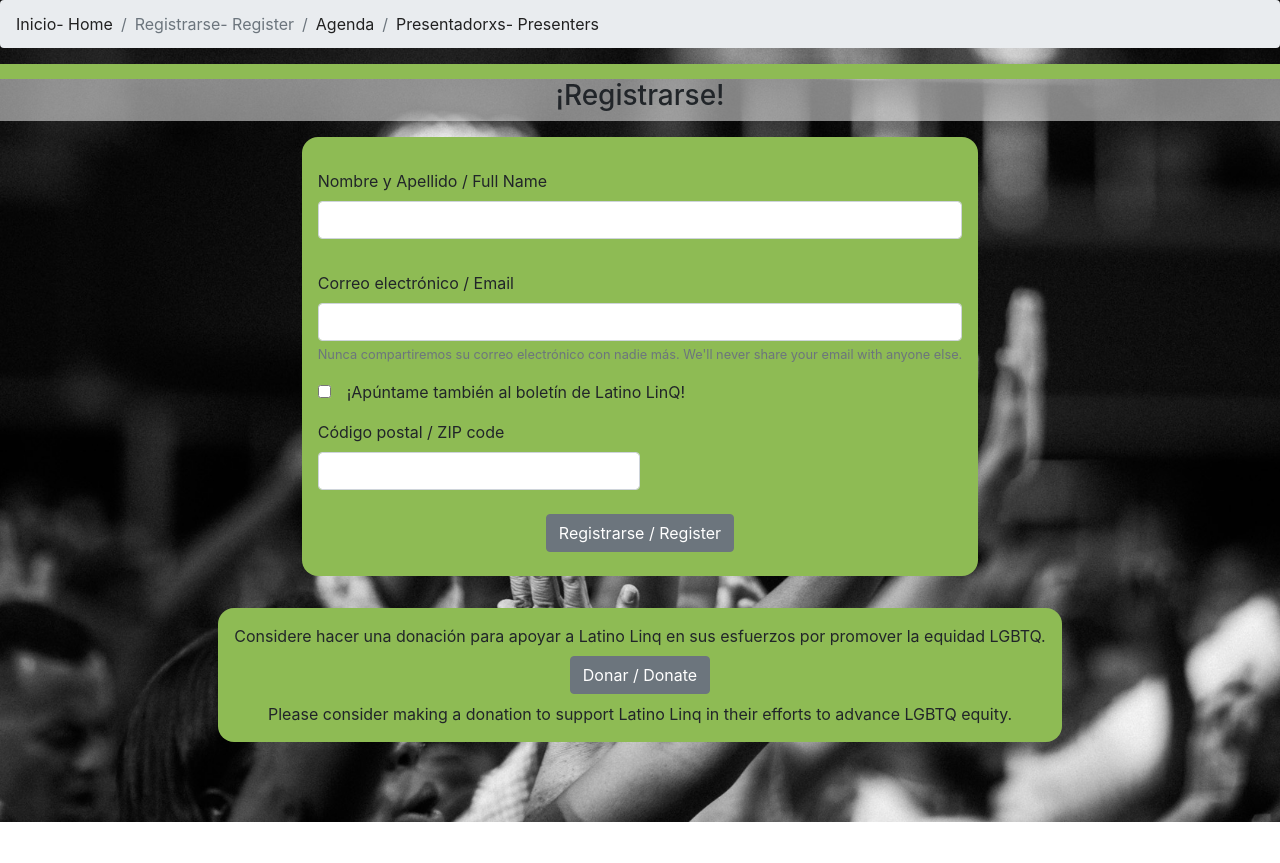
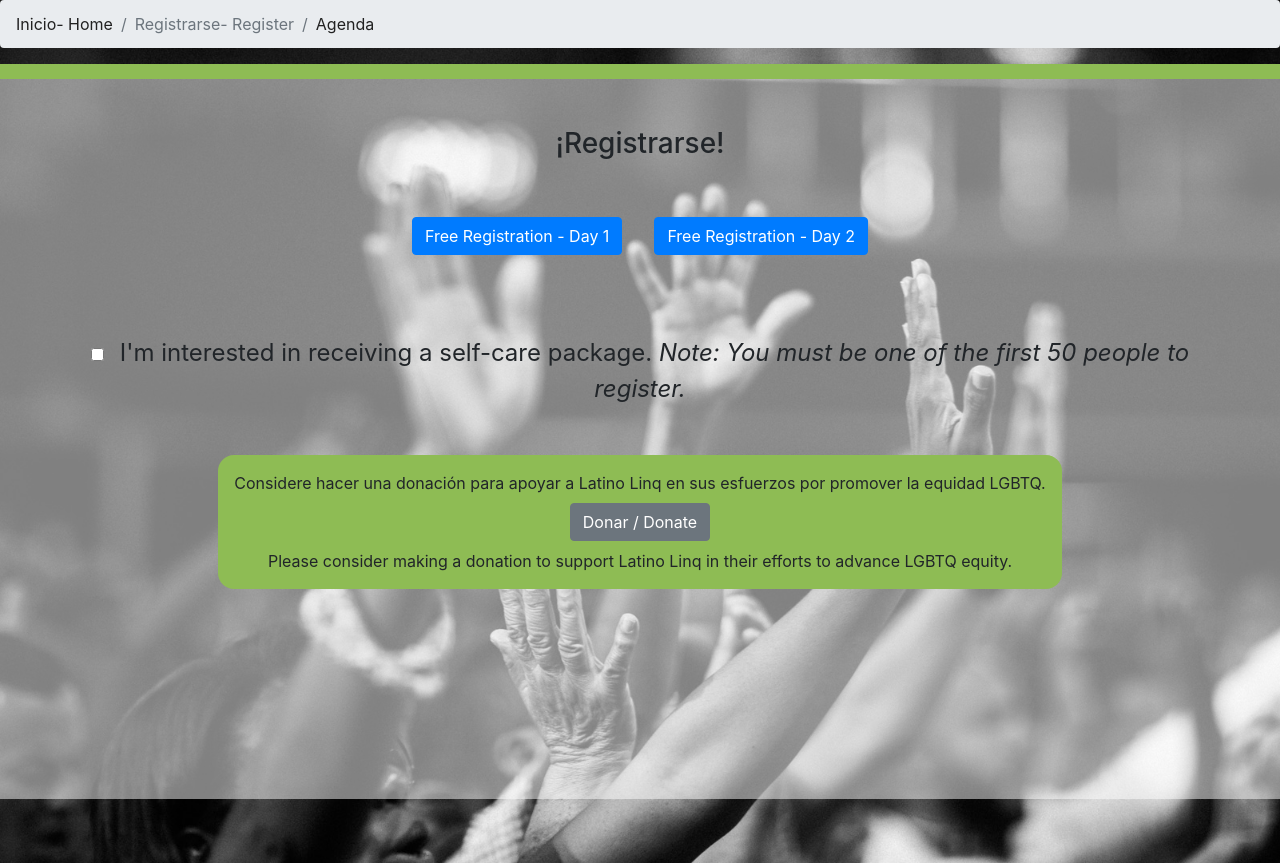
Before and after one commit to scottrollan/linq-events, a React (Create React App) app: page /Register in a window 1280 px wide. Before the commit the page ends 822 px from the top, so only its background shows below. Built offline with nearby package versions, Linux system fonts and the light colour scheme; the HTML template or start-up script is replaced by a standard one.

Commit message:
updaed cou on regisration page and agenda, removed Presenters page from nav until info is available

```diff
--- a/src/components/Menu.js
+++ b/src/components/Menu.js
@@ -15,9 +15,9 @@ export default function Menu() {
       <Link to="/Agenda" className="breadcrumb-item" id="agenda">
         Agenda
       </Link>
-      <Link to="/Presenters" className="breadcrumb-item" id="presenters">
+      {/* <Link to="/Presenters" className="breadcrumb-item" id="presenters">
         Presentadorxs<span className={styles.eng}> - Presenters</span>
-      </Link>
+      </Link> */}
     </Breadcrumb>
   );
 }
--- a/src/components/MessagePopup.js
+++ b/src/components/MessagePopup.js
@@ -26,7 +26,7 @@ export default function MessagePopup() {
           </Button>
           <Button
             variant="secondary"
-            href="https://www.paypal.com/fundraiser/charity/1436824"
+            href="https://secure.everyaction.com/JLZYxY_D9kqnTm7ezSa0bA2"
             target="_blank"
             rel="noopener noreferrer"
             style={{
--- a/src/components/RegisterForm.js
+++ b/src/components/RegisterForm.js
@@ -136,6 +136,7 @@ export default function RegisterForm() {
           ¡Apúntame también al boletín de Latino LinQ!
         </span>
       </div>
+
       <Form.Group className={styles.formGroup} controlId="formGridZip">
         <Form.Label className={styles.label}>
           Código postal / ZIP code
@@ -151,6 +152,25 @@ export default function RegisterForm() {
           required
         />
       </Form.Group>
+      <div
+        className={styles.formGroup}
+        style={{
+          display: 'flex',
+          flexDirection: 'row',
+          alignItems: 'center',
+        }}
+      >
+        <input
+          type="checkbox"
+          id="regalito"
+          name="checkbox"
+          onChange={(e) => handleChange(e)}
+        />
+        <span style={{ marginLeft: '1rem' }}>
+          I'm interested in receiving a self-care package.{' '}
+          <em>Note: You must be one of the first 50 people to register. </em>{' '}
+        </span>
+      </div>
       <Button variant="secondary" className={styles.submit} type="submit">
         Registrarse / Register
       </Button>
--- /dev/null
+++ b/src/components/ZoomModal.module.scss
@@ -0,0 +1,5 @@
+@import '../styles/custom-properties.scss';
+
+.modal {
+  visibility: visible;
+}
--- a/src/components/pages/Agenda.module.scss
+++ b/src/components/pages/Agenda.module.scss
@@ -34,7 +34,9 @@
   padding: 1rem 15vw 1rem calc(15vw + 3rem);
   text-indent: -3rem; //this will indent every line except first line
 }
-
+.subText {
+  text-indent: 0;
+}
 .presenter {
   border: none;
 }
--- a/src/components/pages/Landing.js
+++ b/src/components/pages/Landing.js
@@ -19,7 +19,11 @@ export default function Landing() {
       <MessagePopup />
       <div className={styles.landingContent}>
         <Card className={styles.card}>
-          <Card.Header as="h3">Título de la conferencia</Card.Header>
+          <Card.Header as="h3">Entre Nos 2020</Card.Header>
+          <Card.Header as="h5">
+            Un espacio virtual para acabar con el estigma y promover el
+            bienestar emocional.
+          </Card.Header>
           <Card.Body>
             <blockquote className="blockquote mb-0">
               <p className={styles.pp}>
--- a/src/components/pages/Register.js
+++ b/src/components/pages/Register.js
@@ -3,10 +3,14 @@ import $ from 'jquery';
 import { Button } from 'react-bootstrap';
 import Menu from '../Menu';
 import MessagePopup from '../MessagePopup';
-import RegisterForm from '../RegisterForm';
+// import RegisterForm from '../RegisterForm';
 import styles from './Register.module.scss';
 
 export default function Register() {
+  const handleChange = () => {
+    $('#regalitoBtn').toggle('display');
+  };
+
   useEffect(() => {
     $('#register').addClass('active');
   });
@@ -18,8 +22,48 @@ export default function Register() {
         <div className={styles.header}>
           <h3>¡Registrarse!</h3>
         </div>
-        <RegisterForm />
-        <div className={styles.form}>
+        <div className={styles.section}>
+          <Button
+            className={styles.button}
+            href="https://latinolinq-org.zoom.us/meeting/register/tJUlfu6hpj0vHdNgOVKitA_jvgEF8zKlYqVd"
+            target="_blank"
+            rel="noopener noreferrer"
+          >
+            Free Registration - Day 1
+          </Button>
+          <Button
+            className={styles.button}
+            href="https://latinolinq-org.zoom.us/meeting/register/tJUpce2qpjosGtVA0-vBjSFZqLDe9wESo98D"
+            target="_blank"
+            rel="noopener noreferrer"
+          >
+            Free Registration - Day 2
+          </Button>
+        </div>
+        <div className={styles.section}>
+          <input
+            type="checkbox"
+            id="regalito"
+            name="checkbox"
+            onChange={(e) => handleChange(e)}
+            style={{ fontSize: '24px' }}
+          />
+          <span style={{ marginLeft: '1rem', fontSize: '24px' }}>
+            I'm interested in receiving a self-care package.{' '}
+            <em>Note: You must be one of the first 50 people to register. </em>{' '}
+          </span>
+        </div>
+        <div>
+          <Button
+            className={`${styles.button} ${styles.regalitoBtn}`}
+            id="regalitoBtn"
+            href="https://secure.everyaction.com/JLZYxY_D9kqnTm7ezSa0bA2 "
+          >
+            Click here to fill out the entry form
+          </Button>
+        </div>
+        {/* <RegisterForm /> */}
+        <div className={`${styles.form} ${styles.section}`}>
           <div className="form-label">
             Considere hacer una donación para apoyar a Latino Linq en sus
             esfuerzos por promover la equidad LGBTQ.
@@ -27,7 +71,7 @@ export default function Register() {
           <Button
             variant="secondary"
             className={styles.donate}
-            href="https://www.paypal.com/fundraiser/charity/1436824"
+            href="https://secure.everyaction.com/JLZYxY_D9kqnTm7ezSa0bA2"
             target="_blank"
             rel="noopener noreferrer"
           >
--- a/src/components/pages/Register.module.scss
+++ b/src/components/pages/Register.module.scss
@@ -4,14 +4,22 @@
 .register {
   display: flex;
   flex-direction: column;
+  min-height: 90vh;
   align-items: center;
+  padding: 3rem;
+  background-color: var(--overlay-light);
 }
 .header {
   display: flex;
   justify-content: center;
   align-items: center;
-  background-color: var(--overlay-light);
   width: 100%;
+}
+.section {
+  margin: 2rem;
+}
+.button {
+  margin: 1rem;
 }
 .form {
   max-width: $breakpoint-small;
@@ -31,7 +39,9 @@
   margin-top: 1rem;
   text-align: left;
 }
-
+.regalitoBtn {
+  display: none;
+}
 .donate,
 .submit {
   margin: 0.5rem;
--- a/src/styles/custom-properties.scss
+++ b/src/styles/custom-properties.scss
@@ -21,7 +21,7 @@
   --overlay-light: rgba(255, 255, 255, 0.5);
   --blue: #4183c4;
   --normal-font-color: #212121;
-  --linq-green: #8ebb54;
+  --linq-green: #8ebc54;
   --black: #000000;
   /* Measurements */
   --nav-height: 5rem;
```
Also changed, not shown: src/components/ZoomModal.js (added, +22 -0 lines), src/components/pages/Agenda.js (+57 -15 lines), 1 other file (tests, documents, lock files or other folders).
